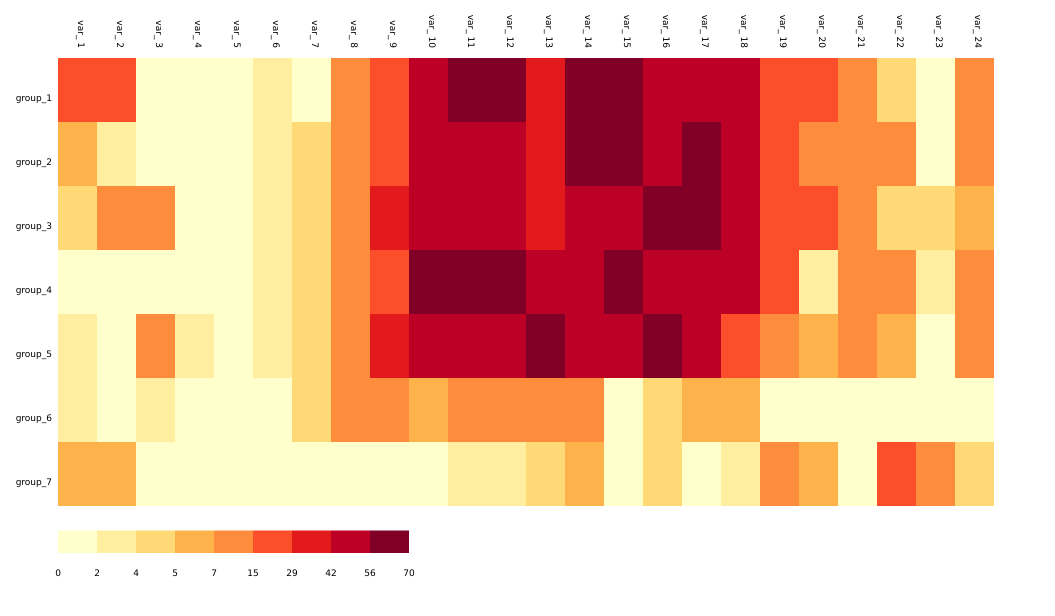
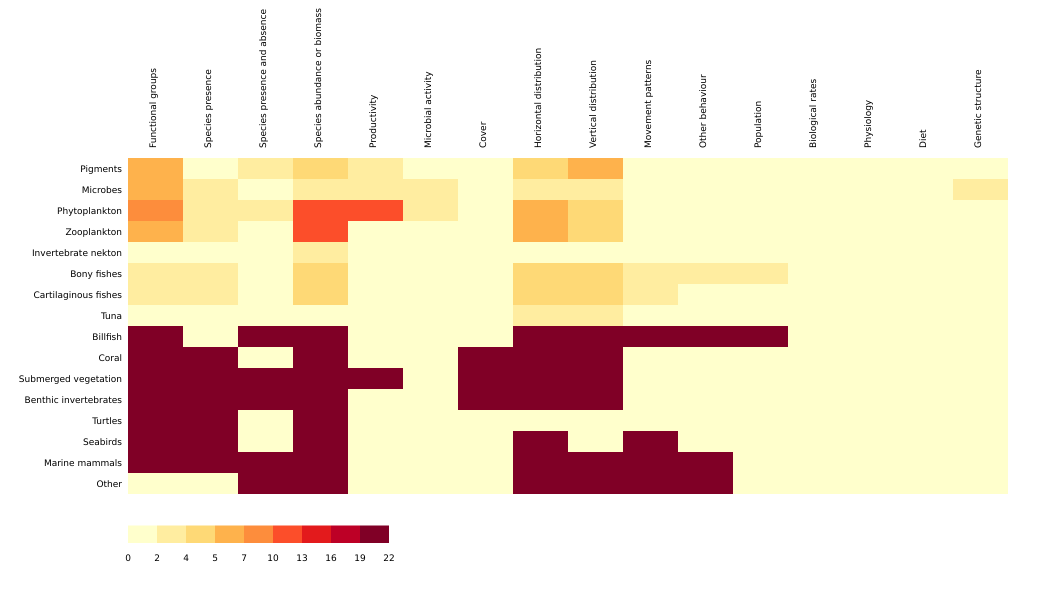
Before and after one commit to pieterprovoost/heatmap, a plain HTML site: page demo/index.html in a window 1280 px wide. Shown: the whole page, without its empty margins (0-1055 px from the left). Drawn offline with nearby package versions, Linux system fonts and the light colour scheme.

Commit message:
fixed x label direction

```diff
--- a/demo/index.html
+++ b/demo/index.html
@@ -10,7 +10,7 @@
 </body>
 <script src="http://d3js.org/d3.v3.js"></script>
 <script src="https://ajax.googleapis.com/ajax/libs/angularjs/1.4.9/angular.min.js"></script>
-<script src="data.js"></script>
+<script src="data2.js"></script>
 <script src="../heatmap.js"></script>
 <script>
 
@@ -19,6 +19,7 @@ var app = angular.module("app", ["heatmap"]);
 app.controller("democontroller", function($scope) {
 
 	$scope.options= {
+		margin: { top: 150, right: 0, bottom: 100, left: 120 },
 		colors: ["#ffffcc", "#ffeda0", "#fed976", "#feb24c", "#fd8d3c", "#fc4e2a", "#e31a1c", "#bd0026", "#800026"]
 	};
 
--- a/heatmap.js
+++ b/heatmap.js
@@ -16,7 +16,8 @@ angular.module("heatmap", []).directive("heatmap",
 					margin: { top: 50, right: 0, bottom: 100, left: 50 },
 					buckets: 9,
 					colors: ["#ffffd9", "#edf8b1", "#c7e9b4", "#7fcdbb", "#41b6c4", "#1d91c0", "#225ea8", "#253494", "#081d58"],
-					duration: 1000
+					duration: 1000,
+					legendWidth: 0.3
 				};
 
 				if (scope.options) {
@@ -56,7 +57,7 @@ angular.module("heatmap", []).directive("heatmap",
 
 					var xGridSize = Math.floor(width / x.length);
 					var yGridSize = Math.floor(height / y.length);
-					var legendElementWidth = xGridSize;
+					var legendElementWidth = Math.floor(width * options.legendWidth / (options.buckets));
 					var legendElementHeight = height / 20;
 
 					var yLabels = svg.selectAll(".yLabel")
@@ -73,10 +74,10 @@ angular.module("heatmap", []).directive("heatmap",
 						.data(x)
 						.enter().append("text")
 						.text(function(d) { return d; })
-						.attr("y", function(d, i) { return -i * xGridSize; })
+						.attr("y", function(d, i) { return i * xGridSize; })
 						.attr("x", 0)
-						.style("text-anchor", "end")
-						.attr("transform", "translate(" + xGridSize / 2 + ", -10) rotate(90) ")
+						.style("text-anchor", "start")
+						.attr("transform", "rotate(-90) translate(10, " + xGridSize / 2 + ")")
 						.attr("class", function(d, i) { return ("xLabel axis"); });
 
 					var colorScale = d3.scale.quantile()
```
